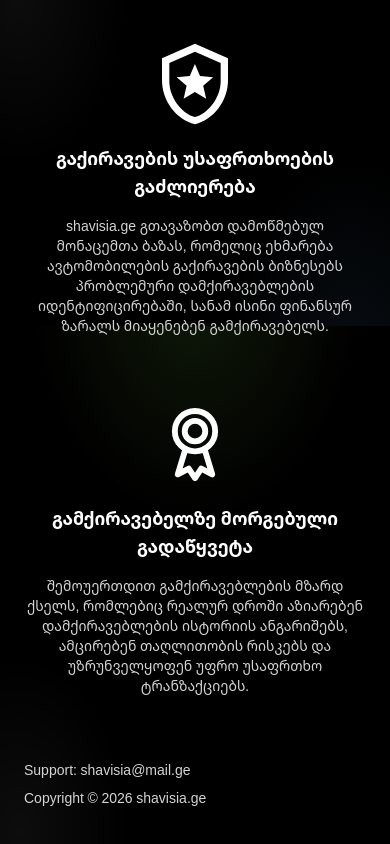
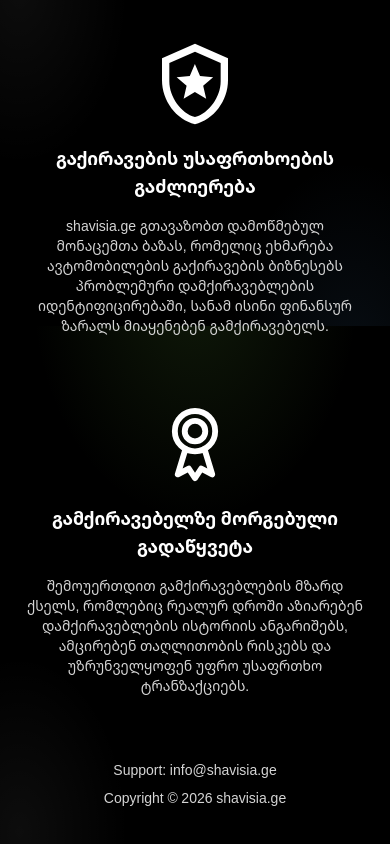
Before and after one commit to keshikashviligio/shavisia, a Next.js app: page / in a window 390 px wide. Shown: the part 518-1362 px from the top of the page. Built offline with nearby package versions, Linux system fonts and the light colour scheme.

Commit message:
Footer: support email -> info@shavisia.ge, center on mobile

```diff
--- a/src/app/page.tsx
+++ b/src/app/page.tsx
@@ -37,8 +37,8 @@ export default function Home() {
             </p>
           </div>
         </div>
-        <div className="max-w-5xl mx-auto mt-16 text-sm text-neutral-300 flex flex-col gap-2">
-          <p>Support: shavisia@mail.ge</p>
+        <div className="max-w-5xl mx-auto mt-16 text-center sm:text-left text-sm text-neutral-300 flex flex-col gap-2">
+          <p>Support: info@shavisia.ge</p>
           <p>Copyright © 2026 shavisia.ge</p>
         </div>
       </footer>
```
